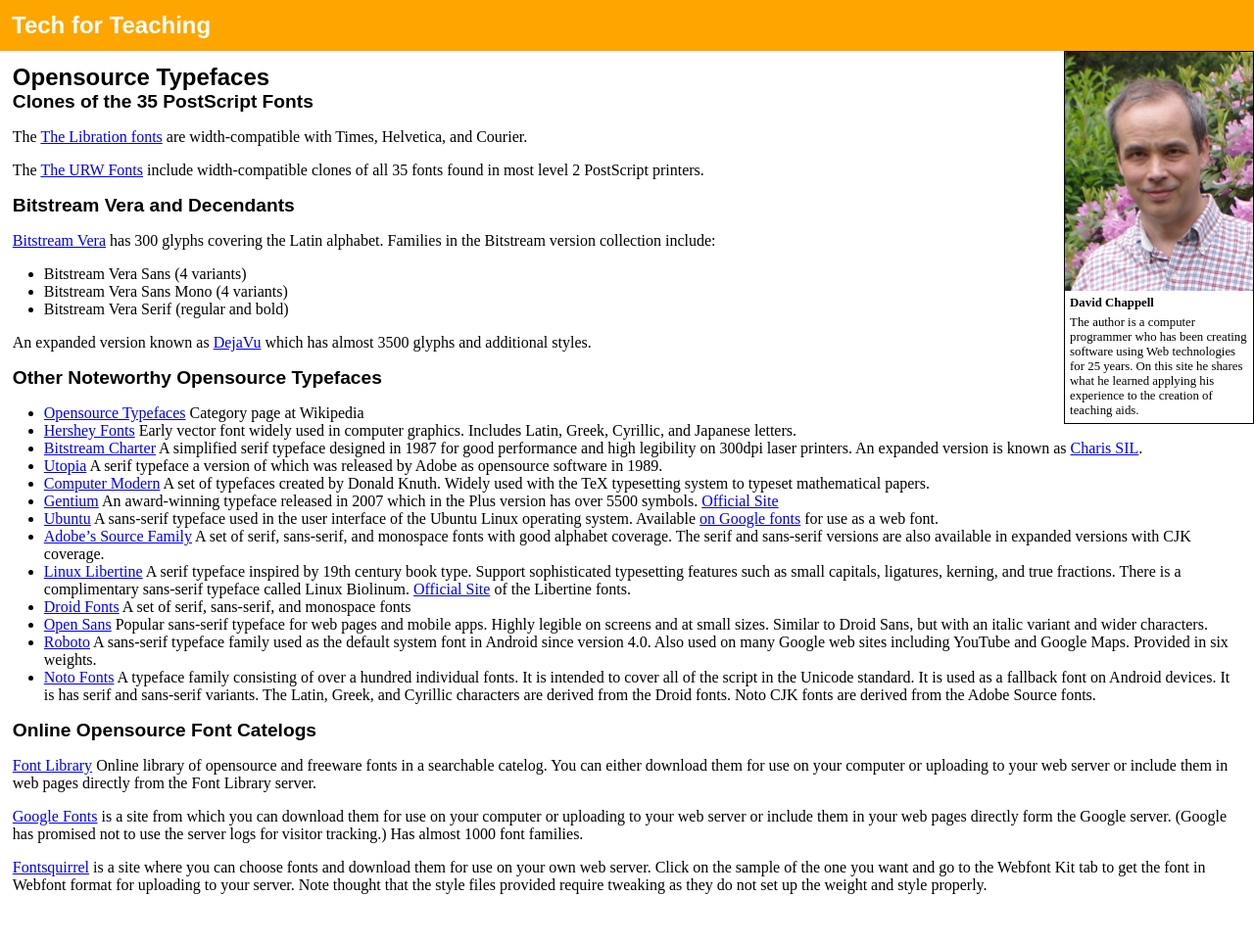
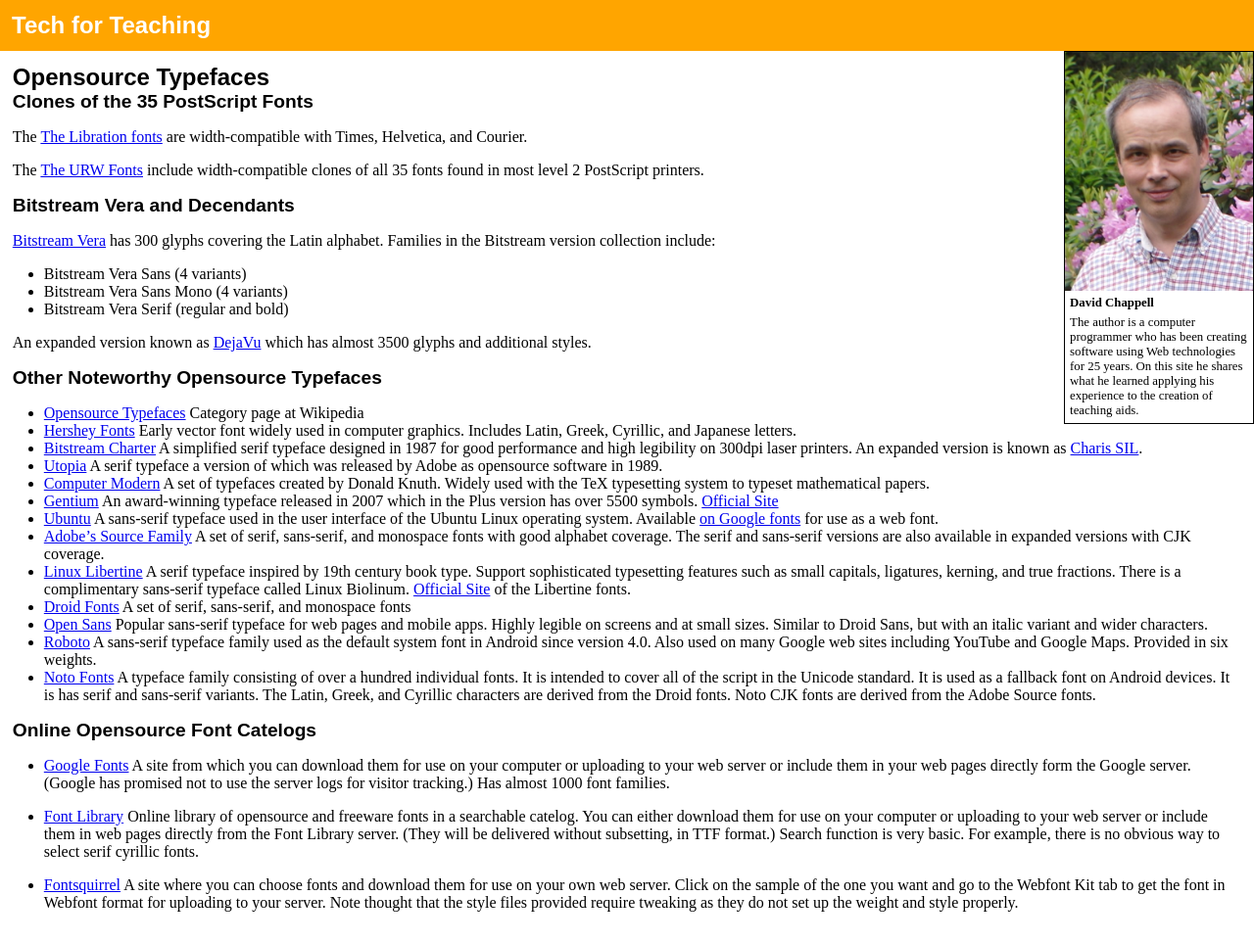
Before and after one commit to david672orford/tech-for-teaching, a Jekyll site: the page built from typefaces/opensource/index.md, in a window 1280 px wide. Shown: the whole page at 98% size. Built offline with Jekyll 4.4.1, drawn with Linux system fonts in a browser that asks for light colours; our own code applies the rules of GitHub Pages for plain Markdown files.

Commit message:
added more description of font library sites

```diff
--- a/typefaces/opensource/index.md
+++ b/typefaces/opensource/index.md
@@ -75,21 +75,24 @@
 
 ## Online Opensource Font Catelogs
 
-[Font Library](https://fontlibrary.org/)
-Online library of opensource and freeware fonts in a searchable catelog.
-You can either download them for use on your computer or uploading
-to your web server or include them in web pages directly
-from the Font Library server.
+* [Google Fonts](https://fonts.google.com/)
+  A site from which you can
+  download them for use on your computer or uploading to your web server or
+  include them in your web pages directly form the Google server. (Google
+  has promised not to use the server logs for visitor tracking.)
+  Has almost 1000 font families.
 
-[Google Fonts](https://fonts.google.com/) is a site from which you can
-download them for use on your computer or uploading to your web server or
-include them in your web pages directly form the Google server. (Google
-has promised not to use the server logs for visitor tracking.)
-Has almost 1000 font families.
+* [Font Library](https://fontlibrary.org/)
+  Online library of opensource and freeware fonts in a searchable catelog.
+  You can either download them for use on your computer or uploading
+  to your web server or include them in web pages directly from the Font
+  Library server. (They will be delivered without subsetting, in TTF format.)
+  Search function is very basic. For example, there is no obvious way
+  to select serif cyrillic fonts.
 
-[Fontsquirrel](https://www.fontsquirrel.com/) is a site where
-you can choose fonts and download them for use on your own web server.
-Click on the sample of the one you want and go to the Webfont Kit tab
-to get the font in Webfont format for uploading to your server. Note
-thought that the style files provided require tweaking as they do not
-set up the weight and style properly.
+* [Fontsquirrel](https://www.fontsquirrel.com/)
+  A site where you can choose fonts and download them for use on your own web
+  server. Click on the sample of the one you want and go to the Webfont Kit tab
+  to get the font in Webfont format for uploading to your server. Note
+  thought that the style files provided require tweaking as they do not
+  set up the weight and style properly.
```
Also changed, not shown: typefaces/index.md (+2 -2 lines).
